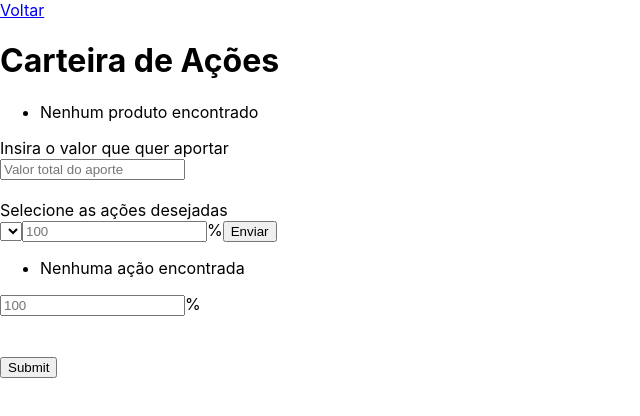
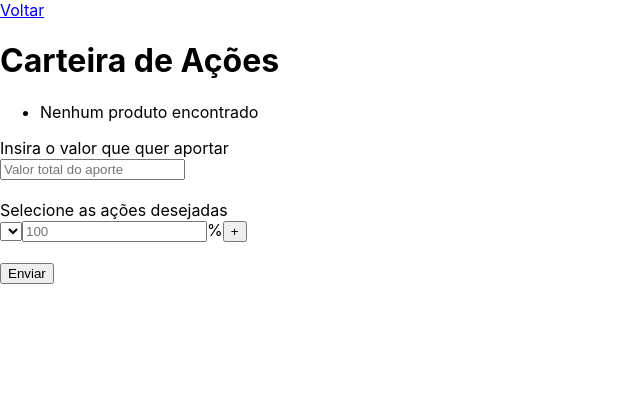
Before and after one commit to luizalsc/Stock-application, a React (Create React App) app: page /portifolio in a window 1280 px wide. Shown: the top 416 px of the page, without its empty margins (0-640 px from the left). Built offline with nearby package versions, Linux system fonts and the light colour scheme.

Commit message:
WIP make portifolio form work

```diff
--- a/src/data/services/fetch-api.js
+++ b/src/data/services/fetch-api.js
@@ -38,7 +38,7 @@ function formatPreviousDate(previousDate, format){
 async function getTickers(stockTickers) {
 
 
-    const response = await fetch(`https://api.polygon.io/v3/reference/tickers/${stockTickers}?apiKey=Di9sCRa_Bj2l8cpNdcSXk4E3rpAp1aFP`)
+    const response = await fetch(`https://api.polygon.io/v3/reference/tickers/${stockTickers}?apiKey=insertkey`)
 
 
     return(await response.json())
@@ -50,7 +50,7 @@ async function getTickerDetails(stockTickers) {
     const previousDay = formatPreviousDate(yesterdayDate, 'aaaa-mm-dd')
 
 
-    const response = await fetch(`https://api.polygon.io/v1/open-close/${stockTickers}/${previousDay}?apiKey=Di9sCRa_Bj2l8cpNdcSXk4E3rpAp1aFP`)
+    const response = await fetch(`https://api.polygon.io/v1/open-close/${stockTickers}/${previousDay}?apiKey=insertkey`)
 
 
     return (await response.json())
--- a/src/pages/portifolio.js
+++ b/src/pages/portifolio.js
@@ -6,42 +6,45 @@ import { useState } from 'react'
 
 const PortifolioForm = ({contributionValue, stockInfo}) => {
 
+    const userStocks = useSelector(state => state.userStocks)
+
     const [contribution, setContribution] = useState({
         amount: ''
     })
     const [stockInfos, setStockInfos] = useState({
-        name: '',
-        price:''
+        ticker: ''
     })
-    const [portifolio, setPortifolio] = useState({})
+
+    const [percentual, setPercentual] = useState({
+        precentual: ''
+    })
+
+    const [portifolio, setPortifolio] = useState([])
 
     const handleContributionChange = (event) => {
-        setContribution({
-            amount: event.target.value
+        setContribution({amount: event.target.value})
+    }
+
+    const handleStockInfoChange = (event) => {
+        console.log(event.target.value)
+        setStockInfos({ticker: event.target.value})
+    }
+
+    const handlePercentualChange = (event) => {
+        setPercentual ({
+            percentual: event.target.value
         })
     }
 
-    const handleStockInfoChange = (event) => {
-        setStockInfos({
-            name: event.target.value,
-            price:''
-        })
+    const addToPortifolio = () => {
+
+        setPortifolio([...portifolio, {stockInfos, percentual}])
     }
 
     const handleSubmit = (event) => {
         event.preventDefault()
 
-        setPortifolio({ stock: stockInfos.name, contribution: contribution })
-        console.log(portifolio)
-
-        if(portifolio == {}){
-            return
-        }
-        return (
-            <StockList portifolio={portifolio}/>
-        )
-
-
+        console.log('port final', portifolio)
     }
 
 
@@ -56,38 +59,35 @@ const PortifolioForm = ({contributionValue, stockInfo}) => {
 
                 <label htmlFor='stocks'>Selecione as ações desejadas</label>
                 <br/>
-                <StocksSelector/>
-                <StockOptions onChange={handleStockInfoChange} value={stockInfo}/>
+                <div>
+                    <select name='stocks' onChange={handleStockInfoChange} >
+                        {userStocks.length > 0 ? (
+                            userStocks.map((stock, index) => (
+                                <option  key={index} value={stock.cardStocks.ticker} name={stock.cardStocks.name}>
+                                    {stock.cardStocks.name}
+                                </option>
+                        ))
+                        ) : (
+                            <li>Nenhuma ação encontrada</li>
+                        )}
+                    </select>
+                    <input type='number' placeholder='100' id='number' required onChange={handlePercentualChange}></input>
+                    <label htmlFor='number'>%</label>
+                    <button onClick={addToPortifolio}>+</button>
+                    <br/><br/>
+                </div>
+                <button type='submit'>Enviar</button>
+
                 <br/>
                 <br/><br/>
-                <button type='submit'>Submit</button>
+
             </form>
 
         </>
     )
 }
 
-const StockList = (portifolio) => {
-
-    return(
-        <ul>
-            {portifolio.map((stock, index) => (
-                <li key={index}>
-                    <p>{stock.stock}</p>
-                </li>
-            ))}
-
-        </ul>
-    )
-
-}
-
-
 const Portifolio = () => {
-
-    const userStocks = useSelector(state => state.userStocks)
-
-    const dispatch = useDispatch()
 
     return(
         <>
@@ -100,123 +100,3 @@ const Portifolio = () => {
 }
 
 export { Portifolio }
-
-const StockOptions = () => {
-
-    const userStocks = useSelector(state => state.userStocks)
-
-    const handleCheckboxChange = (e) => {
-
-        const selectedStock = e.target.value
-        console.log(selectedStock)
-
-        return((prev)=>
-            prev.some(data => data === selectedStock ) ?
-            prev.filter(data => data !== selectedStock ) :
-            [...prev, selectedStock]
-      )
-
-    }
-
-    return(
-        <>
-            <ul id='stocks'>
-                {userStocks.length > 0 ? (
-                    userStocks.map((stock, index) => (
-                    <li key={index}>
-                        <input type='checkbox' value={stock.cardStocks.name} id={stock.index} onChange={handleCheckboxChange}/>
-                        <label htmlFor={stock.index}>{stock.cardStocks.name}</label>
-                    </li>
-                ))
-                ) : (
-                    <li>Nenhuma ação encontrada</li>
-                )}
-            </ul>
-
-            <input type='number' placeholder='100' id='number'></input>
-            <label htmlFor='number'>%</label>
-
-        </>
-        )
-
-}
-
-const StocksSelector = () => {
-
-    const userStocks = useSelector(state => state.userStocks)
-
-    // const [inputs, setInputs] = useState({
-    //     selectedstock: ''
-    // })
-
-    // const handleIpuntChange = (event) => {
-    //     setInputs({
-    //         selectedstock: event.target.value
-    //     })
-    // }
-    // const addNewSelectStock = (newStock) => {
-    //     console.log(inputs)
-    // }
-
-
-    return(
-        <>
-
-                <select name='stocks'>
-                    {userStocks.length > 0 ? (
-                        userStocks.map((stock, index) => (
-                            <option key={index} value={stock} name={stock.cardStocks.name}>
-                                {stock.cardStocks.name}
-                            </option>
-                    ))
-                    ) : (
-                        <li>Nenhuma ação encontrada</li>
-                    )}
-                </select>
-                <input type='number' placeholder='100' id='number' required></input>
-                <label htmlFor='number'>%</label>
-                <button onClick={()=>{}}>Enviar</button>
-
-        </>
-        )
-
-}
-//-------------- FORM ORIGINAL ------------
-// const PortifolioForm = () => {
-
-//     const dispatch = useDispatch()
-
-//     const [inputs, setInputs] = useState({
-//         contributionAmount: ''
-//     })
-
-//     const handleIpuntChange = (event) => {
-//         setInputs({
-//             contributionAmount: event.target.value
-//         })
-//     }
-
-//     const handleSubmit = (event) => {
-//         event.preventDefault()
-//         return(inputs.contributionAmount)
-//     }
-
-//     return(
-//         <>
-//             <form onSubmit={handleSubmit}>
-//                 <label htmlFor='contribution'>Insira o valor que quer aportar</label>
-//                 <br/>
-//                 <input type='number' onChange={handleIpuntChange} value={inputs.contributionAmount} placeholder='Valor total do aporte' id='contribution'></input>
-//                 <button type='submit'>Enviar</button>
-//             </form>
-//                 <br/><br/>
-//                 <label htmlFor='stocks'>Selecione as ações desejadas</label>
-//                 <br/>
-//                 <StocksSelector/>
-//                 <StockOptions/>
-//                 <br/>
-//                 <br/><br/>
-
-//         </>
-//     )
-// }
```
